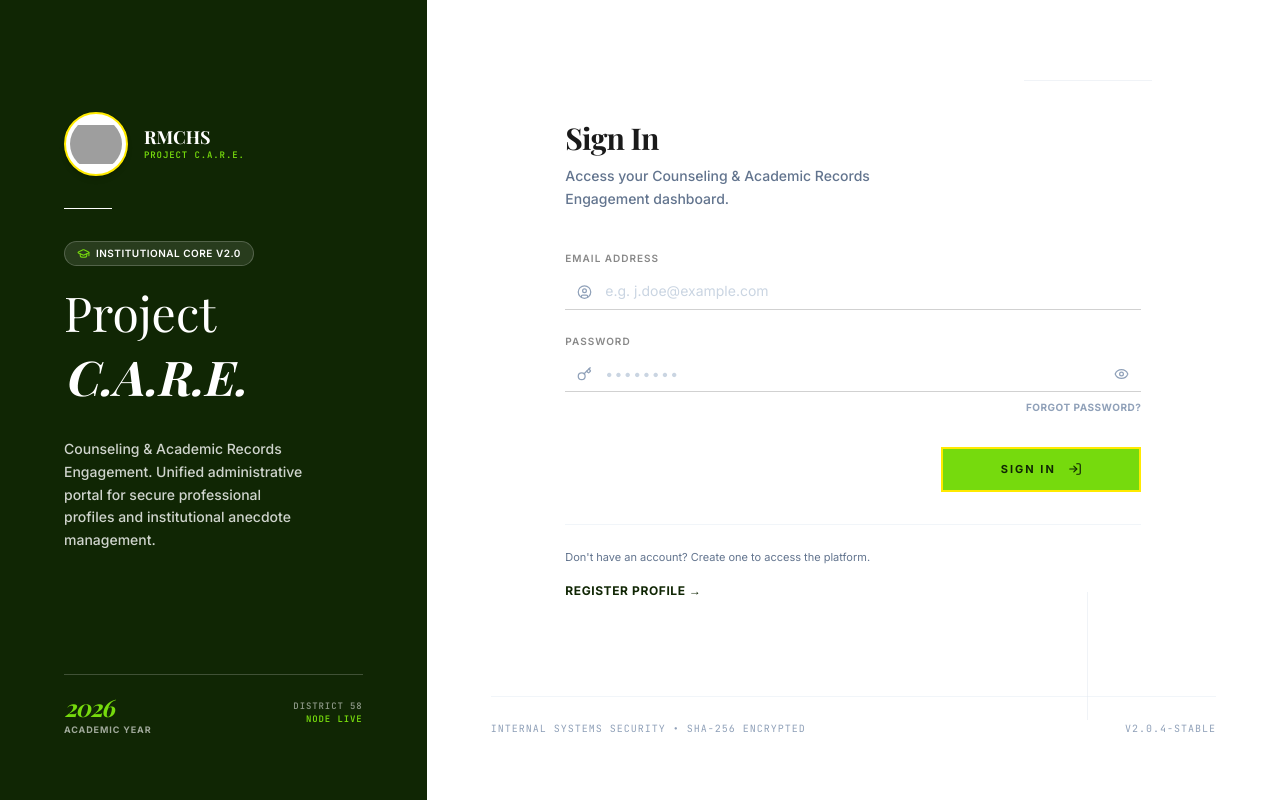
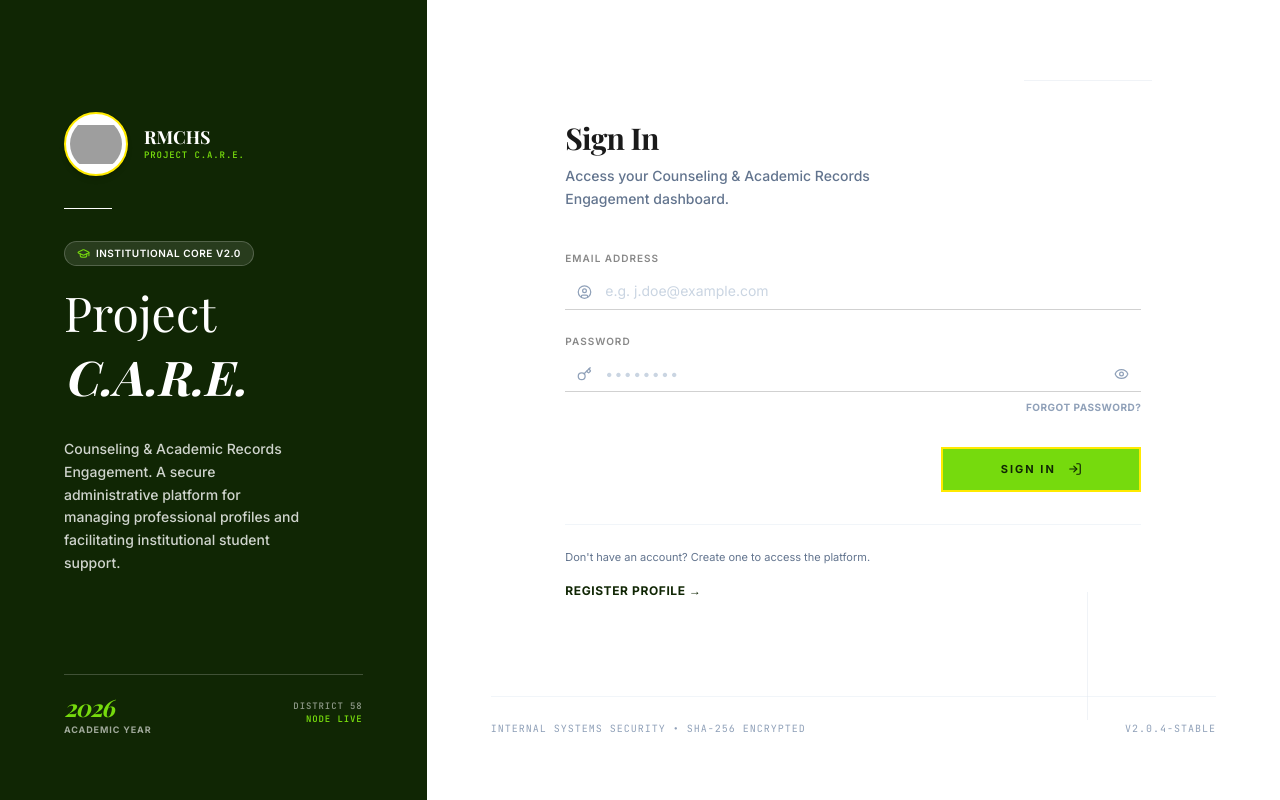
Before and after one commit to cyonix01/RMCHS_ANECDOTAL, a React (Vite) app: page / in a window 1280 px wide. Built offline with nearby package versions, Linux system fonts and the light colour scheme; grey boxes are pictures that could not be loaded; a web font is replaced by a local one.

Commit message:
feat: update branding and system description
Add school favicon to head and refine the project description in the landing view for better clarity.

```diff
--- a/index.html
+++ b/index.html
@@ -3,6 +3,7 @@
   <head>
     <meta charset="UTF-8" />
     <meta name="viewport" content="width=device-width, initial-scale=1.0" />
+    <link rel="icon" type="image/png" href="https://upload.wikimedia.org/wikipedia/commons/thumb/8/88/Ramon_Magsaysay_%28Cubao%29_High_School.svg/500px-Ramon_Magsaysay_%28Cubao%29_High_School.svg.png" />
     <title>Project CARE</title>
   </head>
   <body>
--- a/src/App.tsx
+++ b/src/App.tsx
@@ -144,7 +144,7 @@ export default function App() {
 
           <motion.div variants={itemVariants}>
             <p className="text-white/80 text-xs md:text-sm leading-relaxed max-w-[240px] font-sans font-medium">
-              Counseling & Academic Records Engagement. Unified administrative portal for secure professional profiles and institutional anecdote management.
+              Counseling & Academic Records Engagement. A secure administrative platform for managing professional profiles and facilitating institutional student support.
             </p>
           </motion.div>
         </div>
```
